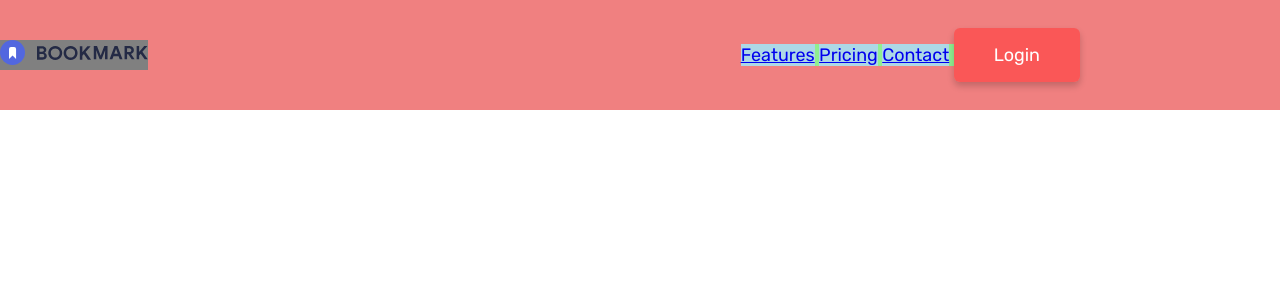
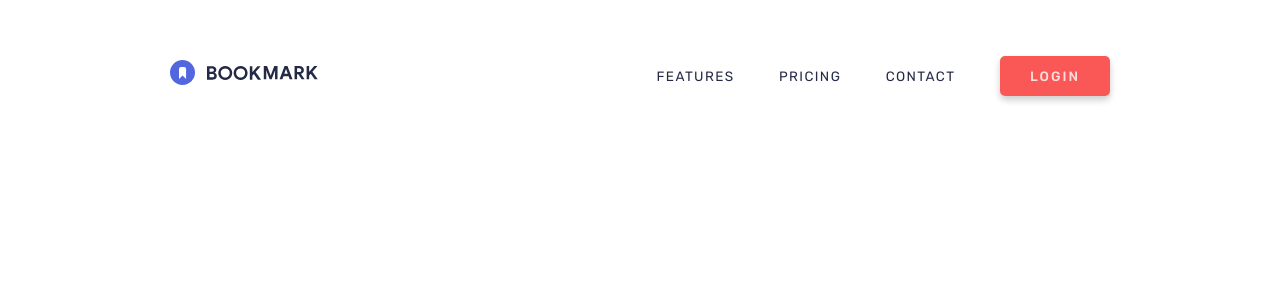
Before and after one commit to jaredschiller/bookmark-landing-page, a PHP site: page / in a window 1280 px wide. Shown: the top 300 px of the page. Run offline with PHP 8.4, Linux system fonts and the light colour scheme.

Commit message:
Refactored layout.  Refined navigation and buttons

```diff
--- a/css/style.css
+++ b/css/style.css
@@ -15,10 +15,6 @@ body {
   box-sizing: border-box;
   margin: auto; }
 
-.main-wrapper {
-  max-width: 1440px;
-  margin: 0 auto; }
-
 body {
   font-family: 'Rubik', sans-serif;
   font-weight: 400;
@@ -27,35 +23,57 @@ body {
 
 .btn, .btn:link, .btn:visited {
   font-family: inherit;
+  font-size: 1.35rem;
   text-decoration: none;
-  padding: 1.6rem 4rem;
-  border-radius: .6rem;
-  box-shadow: 0px 0.4rem 0.7rem rgba(0, 0, 0, 0.2); }
+  padding: 1.2rem 3rem;
+  border-radius: .5rem;
+  box-shadow: 0px 0.4rem 0.7rem rgba(0, 0, 0, 0.2);
+  font-weight: 500; }
 
 .btn--blue {
   background-color: #5368df;
-  color: white; }
+  color: rgba(255, 237, 236, 0.9); }
 
 .btn--red {
   background-color: #fa5757;
-  color: white; }
+  color: rgba(255, 237, 236, 0.9); }
 
 .btn--grey {
   background-color: #9194a1;
   color: black; }
 
+.btn--uppercase {
+  letter-spacing: 2px;
+  text-transform: uppercase; }
+
 .navigation {
-  padding: 4rem 0;
+  max-width: 1440px;
+  margin: 0 auto;
+  padding-left: 17rem;
+  padding-right: 17rem;
   display: flex;
   align-items: center;
-  background-color: lightcoral; }
+  padding-top: 6rem;
+  padding-bottom: 6rem; }
   .navigation--top {
     justify-content: space-between; }
-  .navigation__logo-box {
-    background-color: grey; }
-  .navigation__list {
-    margin-right: 20rem;
-    background-color: lightgreen; }
   .navigation__item {
-    display: inline-block;
-    background-color: lightblue; }
+    display: inline-block; }
+    .navigation__item:not(:last-child) {
+      margin-right: 4rem; }
+  .navigation__link {
+    font-size: 1.35rem;
+    font-weight: 400;
+    letter-spacing: 1.4px;
+    text-decoration: none;
+    text-transform: uppercase;
+    color: #252b46; }
+
+.background-container--clear {
+  background-color: transparent; }
+
+.background-container--blue {
+  background-color: #5368df; }
+
+.background-container--dark-blue {
+  background-color: #252b46; }
--- a/index.html
+++ b/index.html
@@ -3,7 +3,7 @@
 
 <head>
   <meta charset="UTF-8">
-  <meta name="viewport" content="width=device-width, initial-scale=1.0"> <!-- displays site properly based on user's device -->
+  <meta name="viewport" content="width=device-width, initial-scale=1.0"><!-- displays site properly based on user's device -->
   <link rel="icon" type="image/png" sizes="32x32" href="./images/favicon-32x32.png">
   <link href="https://fonts.googleapis.com/css?family=Rubik:400,500&display=swap" rel="stylesheet">
   <link rel="stylesheet" type="text/css" href="css/style.css">
@@ -12,7 +12,7 @@
 
 <body>
 
-  <div class="main-wrapper">
+  <div class="background-container background-container--clear"><!--For "navigation block"-->
 
     <nav class="navigation navigation--top">
 
@@ -24,15 +24,20 @@
         <li class="navigation__item"><a href="#" class="navigation__link">Features</a></li>
         <li class="navigation__item"><a href="#" class="navigation__link">Pricing</a></li>
         <li class="navigation__item"><a href="#" class="navigation__link">Contact</a></li>
-        <li class="navigation__item"><a href="#" class="btn btn--red">Login</a></li>
+        <li class="navigation__item"><a href="#" class="btn btn--red btn--uppercase">Login</a></li>
       </ul>
 
     </nav>
 
-  </div> <!--End .main-wrapper-->
-  <!-- FOOTER BEGINS -->
+  </div><!-- End navigation block's .background-container -->
 
+  <div class="background-container background-container--clear"><!--For "header block"-->
 
+    <header></header>
+
+    <div class="background-decoration"></div>
+
+  </div><!--End header's .background-container-->
 
 </body>
 </html>
--- a/sass/abstracts/_mixins.scss
+++ b/sass/abstracts/_mixins.scss
@@ -0,0 +1,6 @@
+@mixin max-width-content {
+  max-width: 1440px; //change to em?
+  margin: 0 auto;
+  padding-left: 17rem;
+  padding-right: 17rem;
+}
--- a/sass/abstracts/_variables.scss
+++ b/sass/abstracts/_variables.scss
@@ -5,6 +5,7 @@ $primary-soft-red: hsl(0, 94%, 66%);
 //Neutral
 $greyish-blue: hsl(229, 8%, 60%);
 $very-dark-blue: hsl(229, 31%, 21%);
+$pinkish-white: rgba(255, 237, 236, .9);
 
 //Font
 $default-font-size: 1.8rem;
--- a/sass/base/_base.scss
+++ b/sass/base/_base.scss
@@ -18,8 +18,3 @@ body {
     box-sizing: border-box;
     margin: auto;
 }
-
-.main-wrapper {
-    max-width: 1440px;
-    margin: 0 auto;
-}
--- a/sass/components/_button.scss
+++ b/sass/components/_button.scss
@@ -4,24 +4,31 @@
   &:link,
   &:visited {
     font-family: inherit;
+    font-size: 1.35rem;
     text-decoration: none;
-    padding: 1.6rem 4rem;
-    border-radius: .6rem;
+    padding: 1.2rem 3rem;
+    border-radius: .5rem;
     box-shadow: 0px .4rem .7rem rgba(0, 0, 0, 0.2);
+    font-weight: 500;
   }
 
   &--blue {
     background-color: $primary-soft-blue;
-    color: white;
+    color: $pinkish-white;
   }
 
   &--red {
       background-color: $primary-soft-red;
-      color: white;
+      color: $pinkish-white;
   }
 
   &--grey {
     background-color: $greyish-blue;
     color: black;
   }
-}
+
+  &--uppercase {
+    letter-spacing: 2px;
+    text-transform: uppercase;
+  }
+} //End .btn
--- a/sass/layout/_navigation.scss
+++ b/sass/layout/_navigation.scss
@@ -1,17 +1,16 @@
 .navigation {
-  padding: 4rem 0;
+  @include max-width-content;
   display: flex;
   align-items: center;
-
-  background-color: lightcoral;
+  padding-top: 6rem;
+  padding-bottom: 6rem;
 
   &--top {
     justify-content: space-between;
-
   }
 
   &__logo-box {
-    background-color: grey;
+
   }
 
   &__logo-image {
@@ -19,18 +18,23 @@
   }
 
   &__list {
-      margin-right: 20rem;
 
-      background-color: lightgreen;
   }
 
   &__item {
     display: inline-block;
 
-    background-color: lightblue;
+    &:not(:last-child) {
+      margin-right: 4rem;
+    }
   }
 
   &__link {
-
+    font-size: 1.35rem;
+    font-weight: 400;
+    letter-spacing: 1.4px;
+    text-decoration: none;
+    text-transform: uppercase;
+    color: $very-dark-blue;
   }
-}
+}//End .navigation
--- a/sass/pages/_home.scss
+++ b/sass/pages/_home.scss
@@ -0,0 +1,14 @@
+.background-container {
+
+  &--clear {
+    background-color: transparent;
+  }
+
+  &--blue {
+    background-color: $primary-soft-blue;
+  }
+
+  &--dark-blue {
+    background-color: $very-dark-blue;
+  }
+}
```
